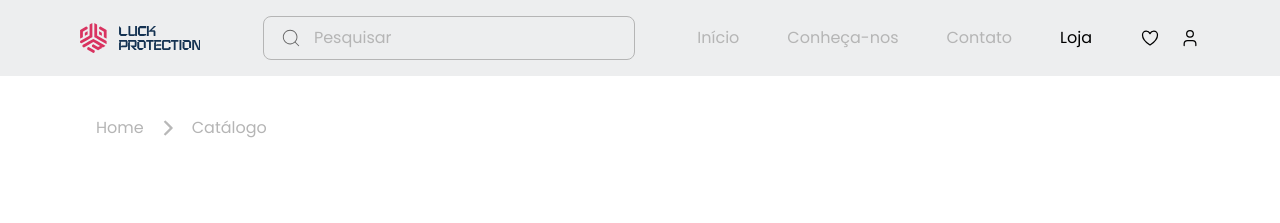
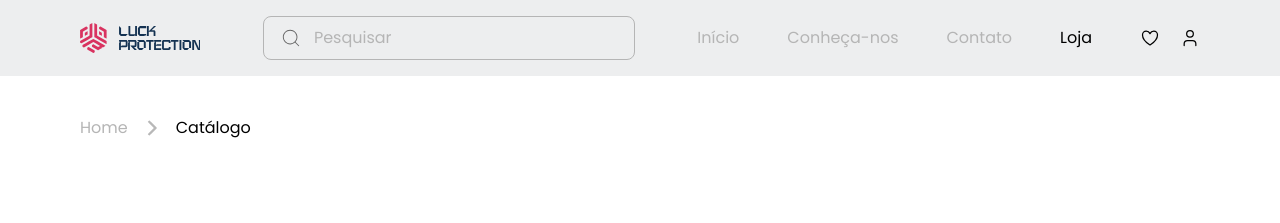
Before and after one commit to famgz/luck-protection-lp, a React (Vite) app: page /catalogo in a window 1280 px wide. Shown: the top 223 px of the page. Built offline with nearby package versions, Linux system fonts and the light colour scheme.

Commit message:
refactor: BreadCrumb componente receives product and category as props

```diff
--- a/src/components/BreadCrumb.tsx
+++ b/src/components/BreadCrumb.tsx
@@ -1,36 +1,19 @@
 import { GoChevronRight } from 'react-icons/go';
-import { Link, useLocation, useParams } from 'react-router-dom';
-import { Product, ProductCategory, products } from 'src/data/products';
-import { useEffect, useState } from 'react';
+import { Link, useLocation } from 'react-router-dom';
+import { Product, ProductCategory } from 'src/data/products';
 
-export default function BreadCrumb() {
+interface BreadCrumbProps {
+  product?: Product;
+  category?: ProductCategory;
+}
+
+export default function BreadCrumb({ product, category }: BreadCrumbProps) {
   const location = useLocation();
   const pathname = location.pathname;
 
-  const { productSlug } = useParams();
-
-  const [product, setProduct] = useState<Product | undefined>();
-  const [category, setCategory] = useState<ProductCategory | undefined>();
-
-  // console.log(pathname);
-  // console.log(productSlug);
-  // console.log({ category });
-  // console.log({ product });
-
-  useEffect(() => {
-    const foundProduct = products.find((p) => p.slug === productSlug);
-    setProduct(foundProduct);
-
-    if (foundProduct) {
-      setCategory(
-        Object.values(ProductCategory).find((c) => c === foundProduct.category)
-      );
-    }
-  }, [productSlug]);
-
   return (
-    <div className="py-10">
-      <div className="flex-center container !justify-start text-light">
+    <div className="py-10" id="bread-crumb">
+      <div className="flex-center !justify-start text-light">
         <ul className="flex gap-3">
           <li>
             <Link to={'/'}>Home</Link>
@@ -44,6 +27,7 @@ export default function BreadCrumb() {
               </li>
             </>
           )}
+
           {category && (
             <>
               <GoChevronRight size={24} strokeWidth={1} />
@@ -54,6 +38,7 @@ export default function BreadCrumb() {
               </li>
             </>
           )}
+
           {category && product && (
             <>
               <GoChevronRight size={24} strokeWidth={1} />
```
